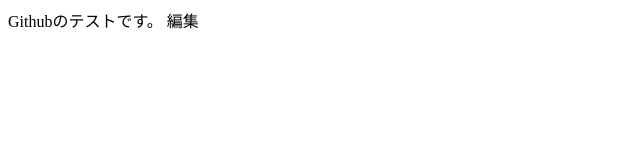
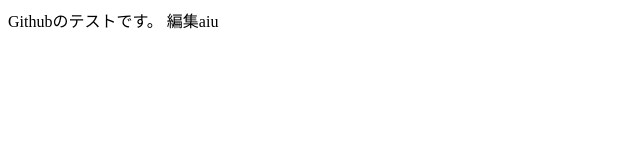
Before and after one commit to tmu-2021-network-1/muto15, a plain HTML site: page docs/index.html in a window 1280 px wide. Shown: the full height of the page, 0-640 px from the left. Drawn offline with Linux system fonts and the light colour scheme.

Commit message:
あいう

```diff
--- a/docs/index.html
+++ b/docs/index.html
@@ -6,6 +6,6 @@
                                  </head>
                                  <body>
                                  Githubのテストです。
-                                 編集
+                                 編集aiu
                                  </body>
                                  </html>
```
